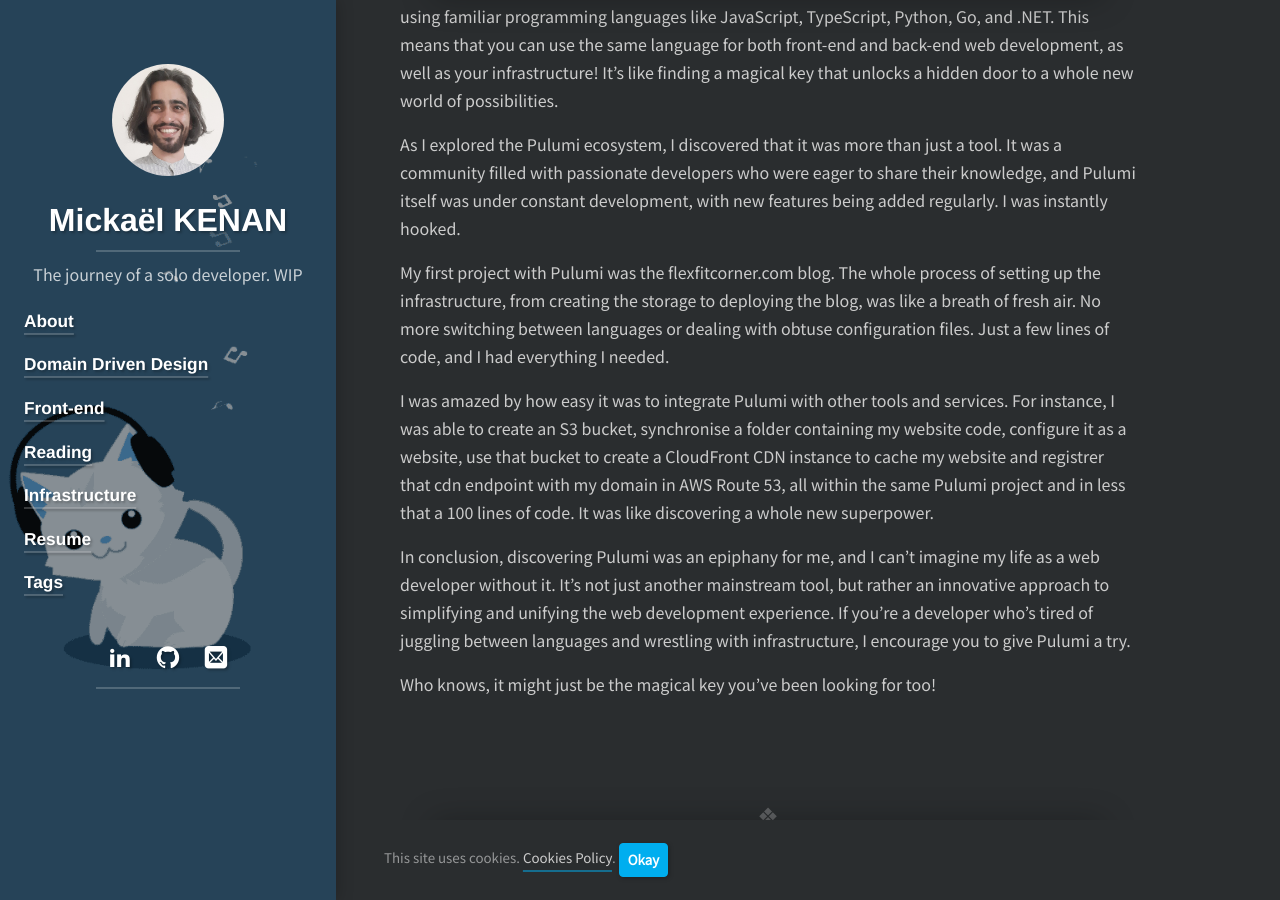
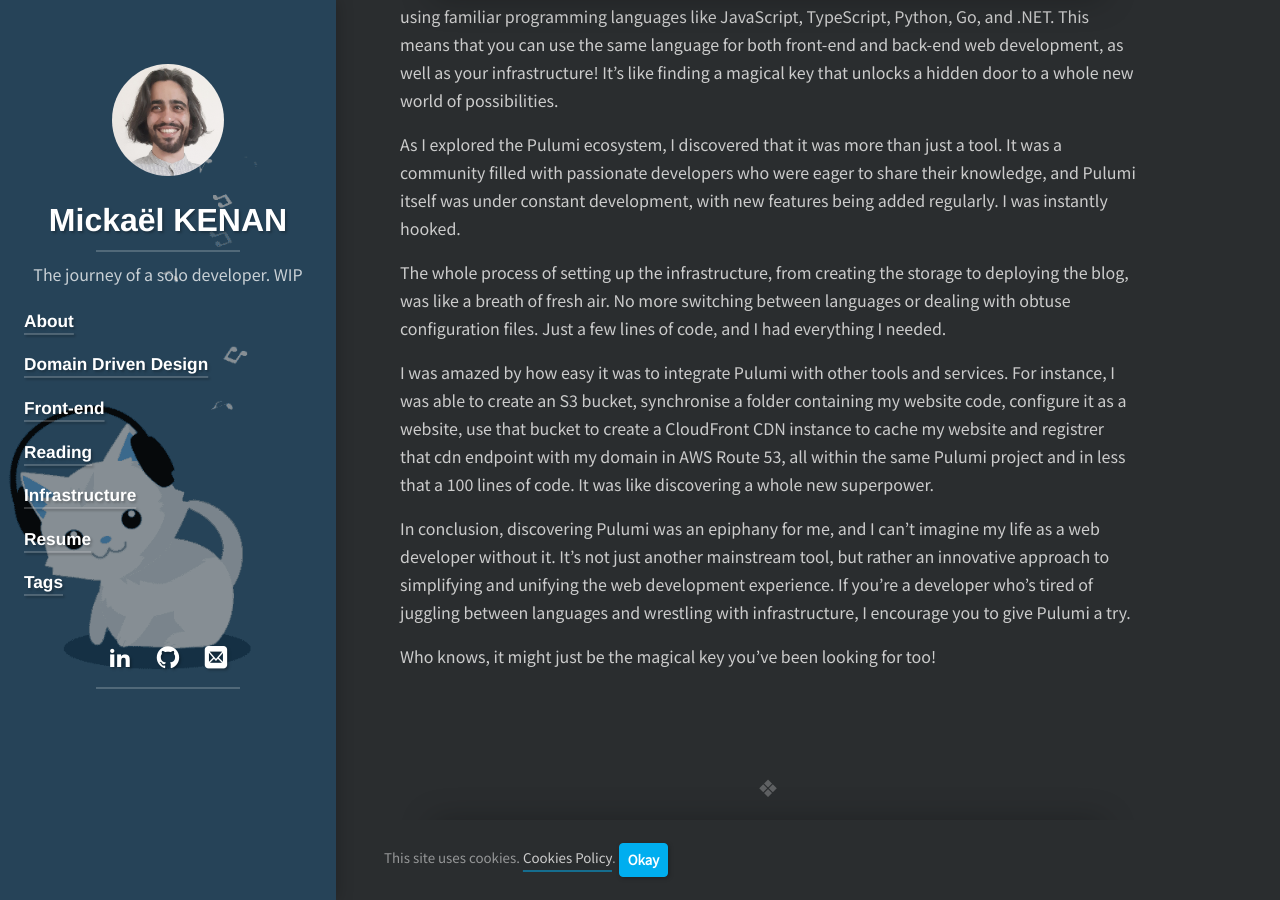
Before and after one commit to mickael-kenan/mickael-kenan, a Jekyll site: the page built from _posts/infra/2023-01-14-pulumi.md, in a window 1280 px wide and 900 px high, scrolled down 527 px. Built offline with Jekyll 4.4.1, drawn with Linux system fonts in a browser that asks for light colours; cached includes are drawn as plain includes; nearby versions of some CDN libraries; some web fonts are replaced; library files that are not in the unit come from our copies.

Commit message:
feat: remove mentions of flexfitcorner

```diff
--- a/_posts/infra/2023-01-14-pulumi.md
+++ b/_posts/infra/2023-01-14-pulumi.md
@@ -18,7 +18,7 @@
 
 As I explored the Pulumi ecosystem, I discovered that it was more than just a tool. It was a community filled with passionate developers who were eager to share their knowledge, and Pulumi itself was under constant development, with new features being added regularly. I was instantly hooked.
 
-My first project with Pulumi was the flexfitcorner.com blog. The whole process of setting up the infrastructure, from creating the storage to deploying the blog, was like a breath of fresh air. No more switching between languages or dealing with obtuse configuration files. Just a few lines of code, and I had everything I needed.
+The whole process of setting up the infrastructure, from creating the storage to deploying the blog, was like a breath of fresh air. No more switching between languages or dealing with obtuse configuration files. Just a few lines of code, and I had everything I needed.
 
 I was amazed by how easy it was to integrate Pulumi with other tools and services. For instance, I was able to create an S3 bucket, synchronise a folder containing my website code, configure it as a website, use that bucket to create a CloudFront CDN instance to cache my website and registrer that cdn endpoint with my domain in AWS Route 53, all within the same Pulumi project and in less that a 100 lines of code. It was like discovering a whole new superpower.
 
```
Also changed, not shown: _posts/front/2022-11-07-vuepress.md (+0 -4 lines).
